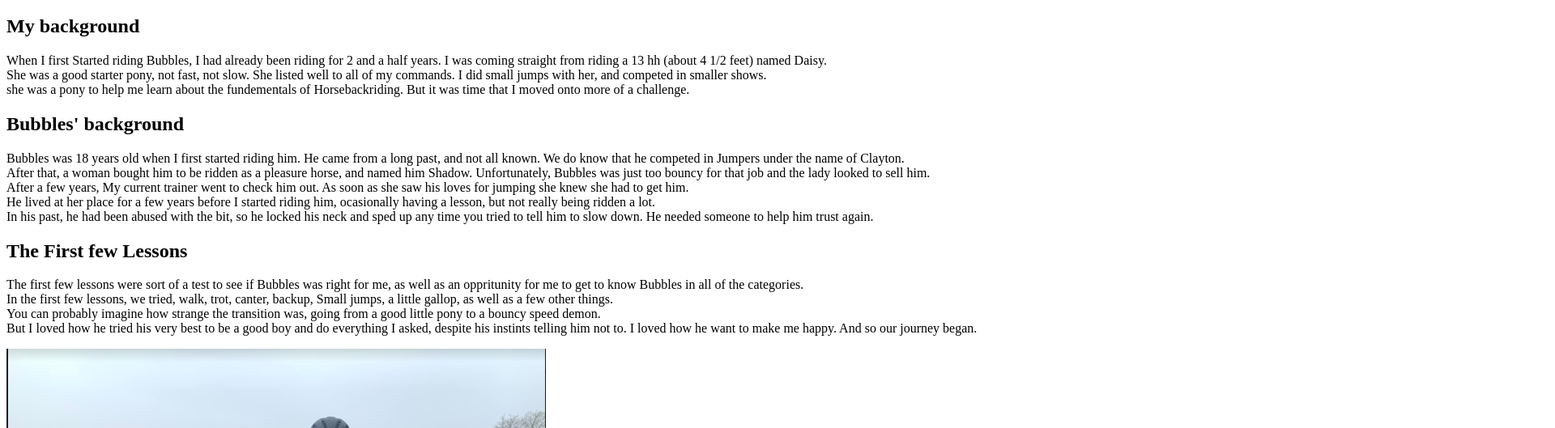
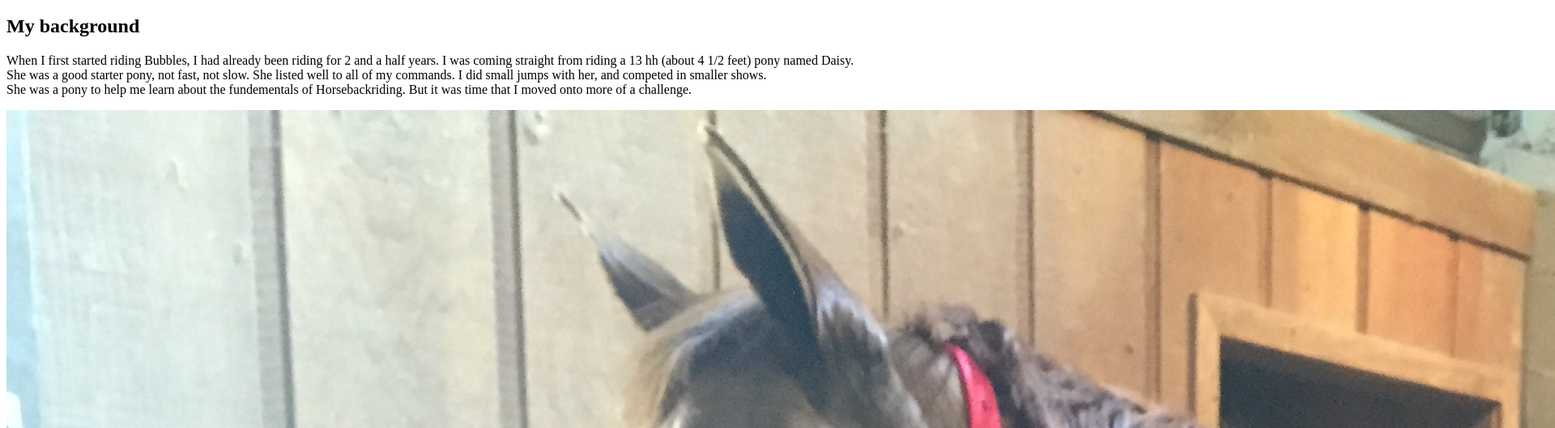
Before and after one commit to bubbleseleven/bubbleseleven.github.io, a plain HTML site: page index.html in a window 1280 px wide. Shown: the part 87-616 px from the top of the page at 81% size, 1920 px wide, since content can reach past the window. Drawn offline with Linux system fonts and the light colour scheme.

Commit message:
Update index.html

```diff
--- a/index.html
+++ b/index.html
@@ -6,7 +6,9 @@
         <h1>First Impressions</h1>
         <h2>My background</h2>
 
-        <p>When I first Started riding Bubbles, I had already been riding for 2 and a half years. I was coming straight from riding a 13 hh (about 4 1/2 feet) named Daisy. <br> She was a good starter pony, not fast, not slow. She listed well to all of my commands. I did small jumps with her, and competed in smaller shows.<br> she was a pony to help me learn about the fundementals of Horsebackriding. But it was time that I moved onto more of a challenge.</p>
+        <p>When I first started riding Bubbles, I had already been riding for 2 and a half years. I was coming straight from riding a 13 hh (about 4 1/2 feet) pony named Daisy. <br> She was a good starter pony, not fast, not slow. She listed well to all of my commands. I did small jumps with her, and competed in smaller shows.<br> She was a pony to help me learn about the fundementals of Horsebackriding. But it was time that I moved onto more of a challenge.</p>
+
+  <img src="First-Horse-Mary.jpeg"/>
 
         <h2>Bubbles' background</h2>
 
```
